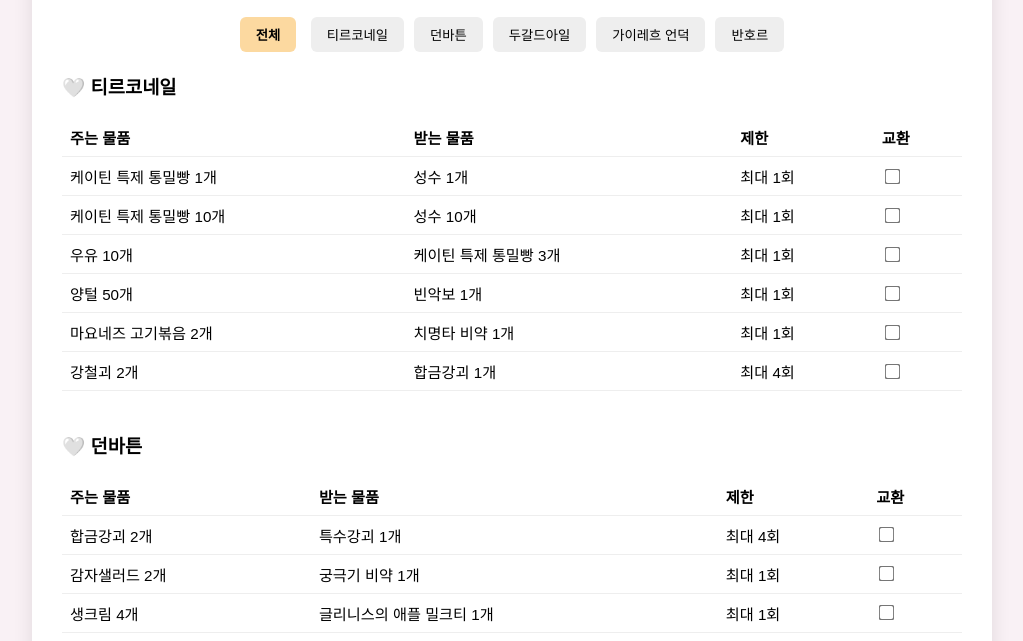
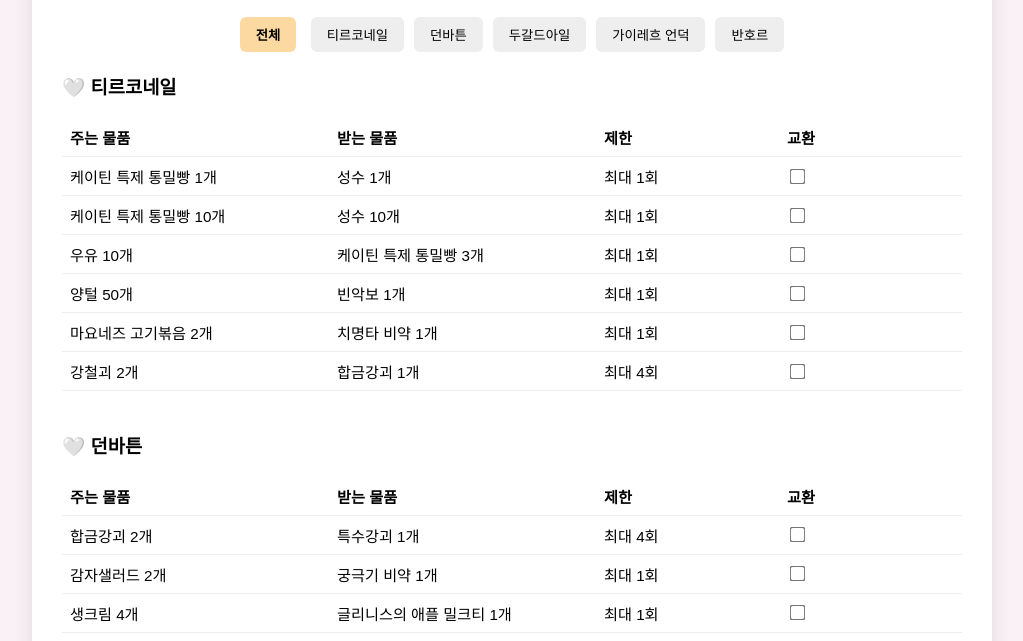
Before and after one commit to merrychri/mabi-checklist, a plain HTML site: page index.html in a window 1280 px wide. Shown: the part 149-790 px from the top of the page, without its empty margins (128-1151 px from the left). Drawn offline with Linux system fonts and the light colour scheme.

Commit message:
Update index.html

```diff
--- a/index.html
+++ b/index.html
@@ -49,12 +49,26 @@
       width: 100%;
       border-collapse: collapse;
       margin-top: 10px;
+      table-layout: fixed; /* 중요: 열 너비 고정 */
     }
+th:nth-child(1), td:nth-child(1) { width: 30%; }  /* 주는 물품 */
+th:nth-child(2), td:nth-child(2) { width: 30%; }  /* 받는 물품 */
+th:nth-child(3), td:nth-child(3) { width: 20%; }  /* 제한 */
+th:nth-child(4), td:nth-child(4) { width: 20%; }  /* 교환 */
+
+    @media (max-width: 768px) {
+  table, thead, tbody, th, td, tr {
+    display: block;
+  }
+}
     th, td {
       padding: 8px;
       border-bottom: 1px solid #eee;
       text-align: left;
       font-size: 0.95em;
+        white-space: nowrap;
+  overflow: hidden;
+  text-overflow: ellipsis;
     }
     input[type="checkbox"] {
       transform: scale(1.2);
```
